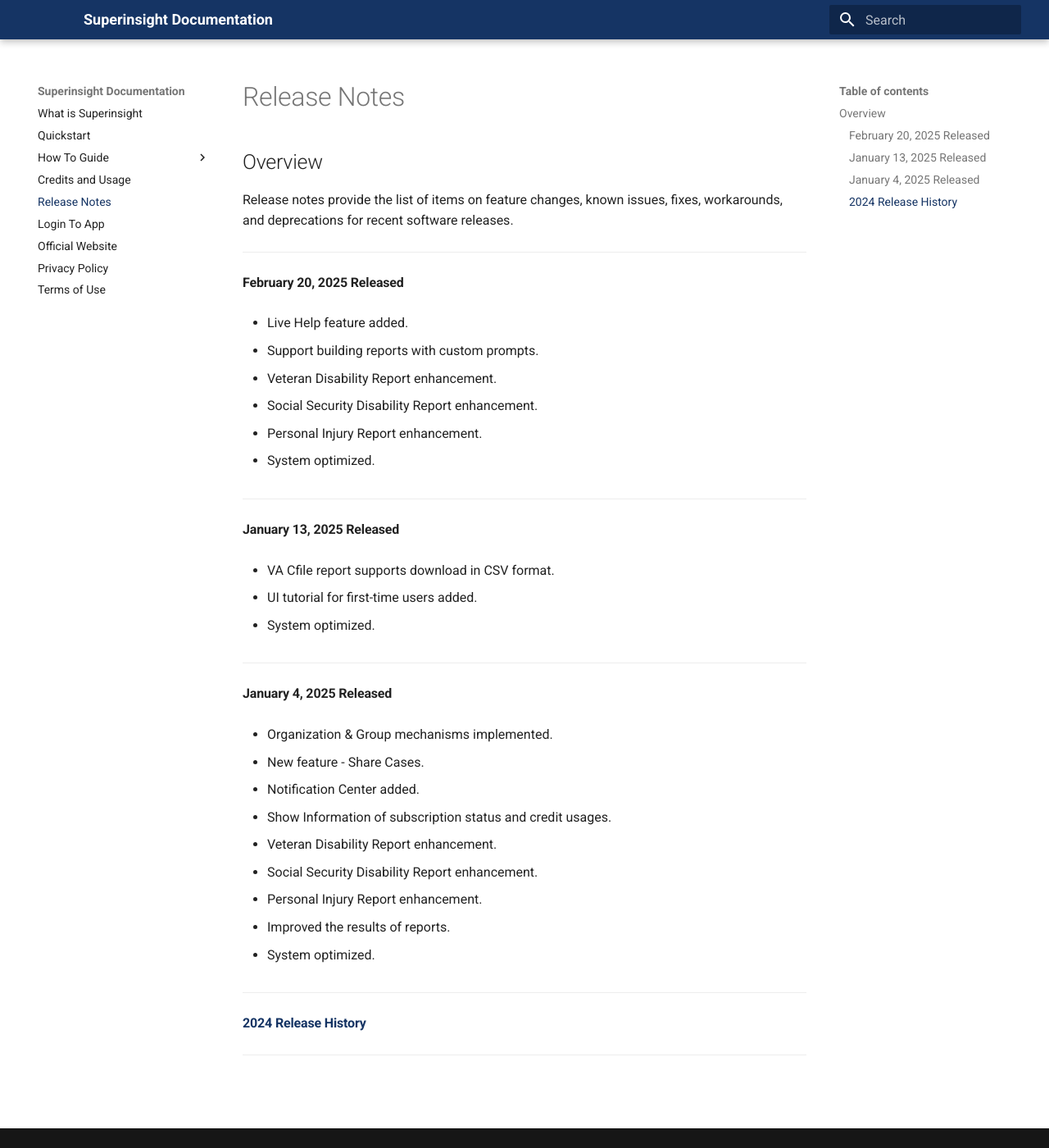
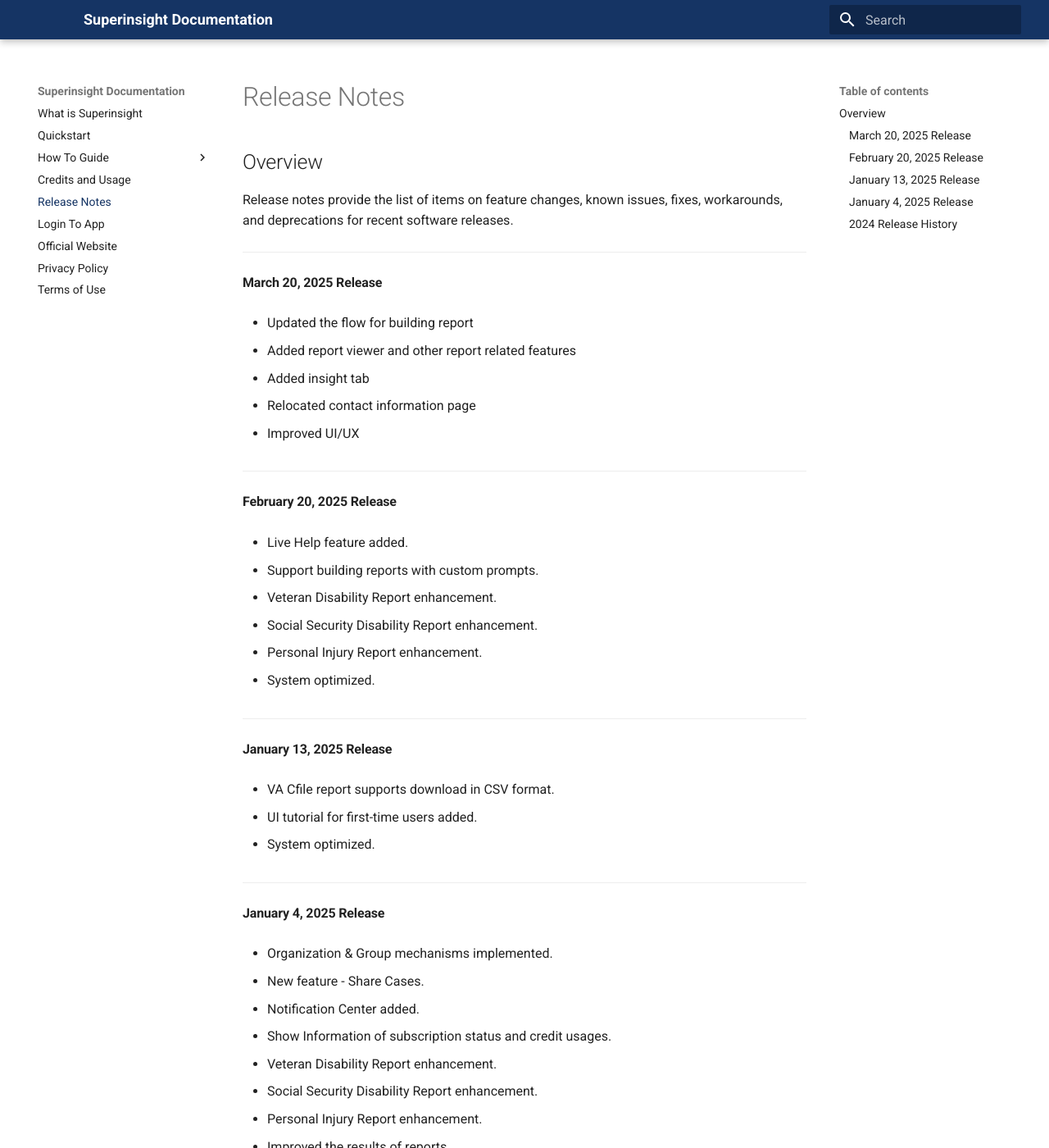
Before and after one commit to superinsight/superinsight-app-doc, an MkDocs documentation site: the page built from docs/guide/release-notes.md, in a window 1280 px wide and 1400 px high. Shown: the whole window at 82% size. Built offline with MkDocs 1.6.1 and Material for MkDocs 9.7.7, drawn with Linux system fonts in a browser that asks for light colours.

Commit message:
add insight page and update release notes

```diff
--- a/docs/guide/release-history.md
+++ b/docs/guide/release-history.md
@@ -6,7 +6,7 @@
 
 ---------------------------------------
 
-**November 11, 2024 Released**
+**November 11, 2024 Release**
 
 * Credit System implemented.
 
@@ -22,7 +22,7 @@
 
 ---------------------------------------
 
-**October 23, 2024 Released**
+**October 23, 2024 Release**
 
 * Maximum upload file size increase to 2 GB.
 
@@ -38,7 +38,7 @@
 
 ---------------------------------------
 
-**October 14, 2024 Released**
+**October 14, 2024 Release**
 
 * Search feature optimized.
 
@@ -50,7 +50,7 @@
 
 ---------------------------------------
 
-**October 4, 2024 Released**
+**October 4, 2024 Release**
 
 * New feature - Change Mobile Phone Number.
 
@@ -68,7 +68,7 @@
 
 ---------------------------------------
 
-**August 30, 2024 Released**
+**August 30, 2024 Release**
 
 * File upload process optimized.
 
@@ -78,7 +78,7 @@
 
 ---------------------------------------
 
-**August 26, 2024 Released**
+**August 26, 2024 Release**
 
 * New feature - File Sorting added
 
@@ -94,7 +94,7 @@
 
 ---------------------------------------
 
-**August 20, 2024 Released**
+**August 20, 2024 Release**
 
 * New version of Social Security Disability Report added.
 
@@ -104,7 +104,7 @@
 
 ---------------------------------------
 
-**July 5, 2024 Released**
+**July 5, 2024 Release**
 
 * New report types added.
 
@@ -116,7 +116,7 @@
 
 ---------------------------------------
 
-**June 18, 2024 Released**
+**June 18, 2024 Release**
 
 * File auto-labeling & label filter feature out now.
 
@@ -130,7 +130,7 @@
 
 ---------------------------------------
 
-**April 25, 2024 Released**
+**April 25, 2024 Release**
 
 * We added a new guide for the search function.
 
@@ -144,7 +144,7 @@
 
 ---------------------------------------
 
-**April 3, 2024 Released**
+**April 3, 2024 Release**
 
 * We added delete guides in tutorial of managing cases, folders, files and reports.
 
@@ -154,7 +154,7 @@
 
 ---------------------------------------
 
-**February 25, 2024 Released**
+**February 25, 2024 Release**
 
 * We added new function tab ***"Reports"***! Now you can find all of your reports here.
 
--- a/docs/guide/release-notes.md
+++ b/docs/guide/release-notes.md
@@ -6,7 +6,21 @@
 
 ---------------------------------------
 
-#### February 20, 2025 Released
+#### March 20, 2025 Release
+
+* Updated the flow for building report
+
+* Added report viewer and other report related features
+
+* Added insight tab
+
+* Relocated contact information page
+
+* Improved UI/UX
+
+---------------------------------------
+
+#### February 20, 2025 Release
 
 * Live Help feature added.
 
@@ -22,7 +36,7 @@
 
 ---------------------------------------
 
-#### January 13, 2025 Released
+#### January 13, 2025 Release
 
 * VA Cfile report supports download in CSV format.
 
@@ -32,7 +46,7 @@
 
 ---------------------------------------
 
-#### January 4, 2025 Released
+#### January 4, 2025 Release
 
 * Organization & Group mechanisms implemented.
 
--- a/mkdocs.yml
+++ b/mkdocs.yml
@@ -13,6 +13,7 @@
     - Manage Case: guide/case-contact.md
     - Manage Folder: guide/case-folder.md
     - Manage File: guide/case-files.md
+    - Insight: guide/insight.md
     - Manage Report: guide/case-report.md
     - Search: guide/search.md
     - Settings Menu: guide/menu.md
```
Also changed, not shown: docs/guide/case-report.md (+2 -2 lines), docs/guide/index.md (+1 -0 lines), docs/guide/insight.md (added, +50 -0 lines), docs/assets/images/tutorial/delete-conversation-1.png (added), docs/assets/images/tutorial/delete-conversation-2.png (added), docs/assets/images/tutorial/insight-chatroom.png (added), docs/assets/images/tutorial/insight-references.png (added), docs/assets/images/tutorial/insight-select-files.png (added), docs/assets/images/tutorial/insight-selected-files.png (added), docs/assets/images/tutorial/insight-start-conversation.png (added), docs/assets/images/tutorial/insight-tab.png (added).
